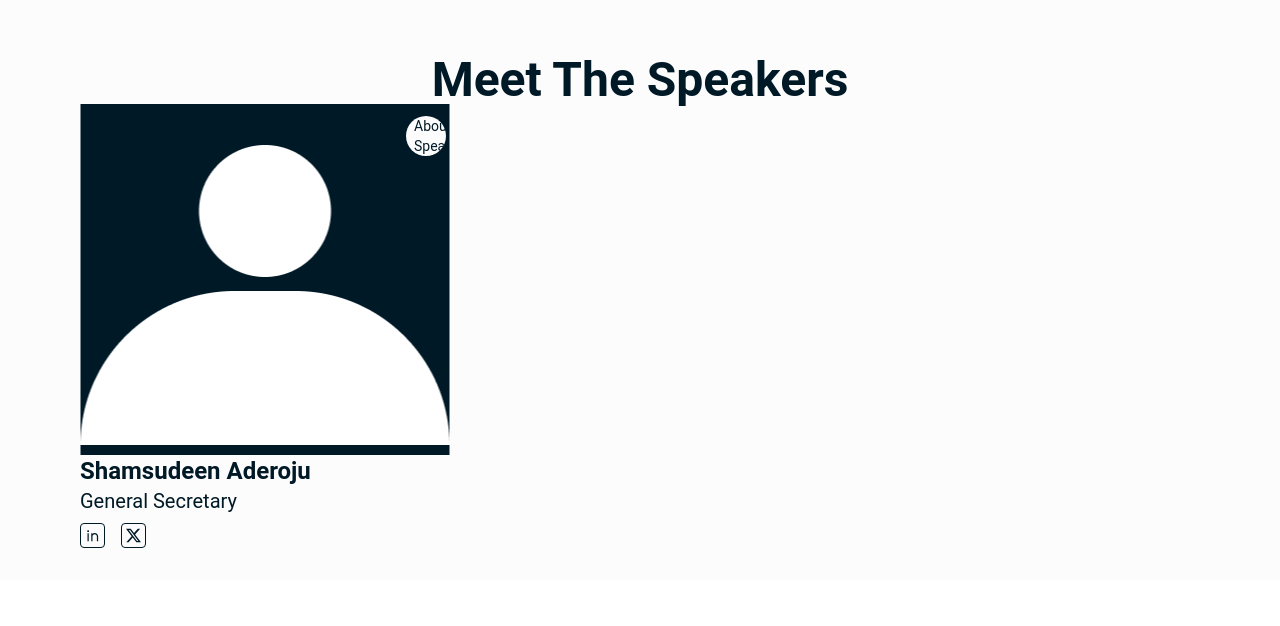
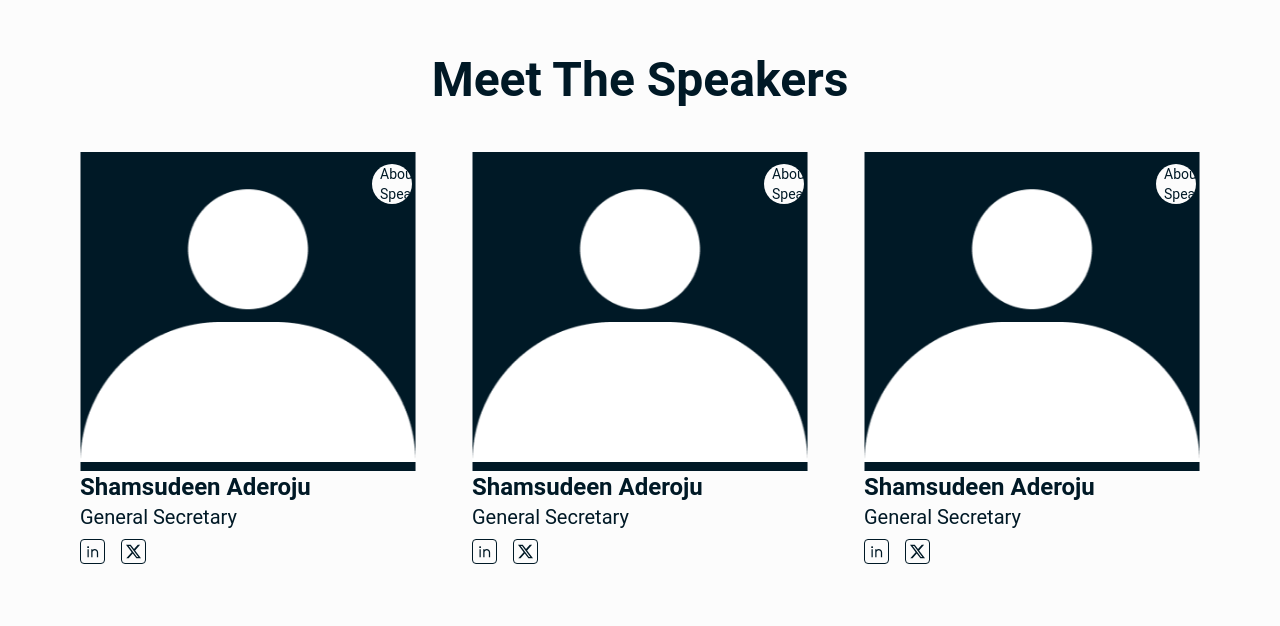
Before and after one commit to Yusuf-Najeeb/jciaso, a React (Create React App) app: page /QLV in a window 1280 px wide. Shown: the part 2282-2908 px from the top of the page. Before the commit the page ends 2862 px from the top, so only its background shows below. Built offline with nearby package versions, Linux system fonts and the light colour scheme.

Commit message:
Modified: Speakers Card

```diff
--- a/src/components/QLV/Speakers.jsx
+++ b/src/components/QLV/Speakers.jsx
@@ -1,44 +1,108 @@
 // import { useState } from "react";
-
+import { Link } from "react-router-dom";
 import { BsInfoCircle, BsTwitterX } from "react-icons/bs";
 import { RiLinkedinLine } from "react-icons/ri";
 import Avatar from "./assets/avatar.png";
 
-// const speakerCard = ({speaker}) =>{
-//     return(
+const data = [
+  {
+    name: "Shamsudeen Aderoju",
+    avatar: Avatar,
+    position: "General Secretary",
+    linkedin: "https://www.linkedin.com/",
+    twitter: "https://twitter.com/",
+    profile:
+      "Lorem ipsum dolor, sit amet consectetur adipisicing elit. Architecto facere ea minus, perferendis, debitis neque iste excepturi nihil cupiditate, eveniet autem sapiente dolorem consequuntur necessitatibus laborum maiores. Animi, est. Alias.",
+  },
+  {
+    name: "Shamsudeen Aderoju",
+    avatar: Avatar,
+    position: "General Secretary",
+    linkedin: "https://www.linkedin.com/",
+    twitter: "https://twitter.com/",
+    profile:
+      "Lorem ipsum dolor, sit amet consectetur adipisicing elit. Architecto facere ea minus, perferendis, debitis neque iste excepturi nihil cupiditate, eveniet autem sapiente dolorem consequuntur necessitatibus laborum maiores. Animi, est. Alias.",
+  },
+  {
+    name: "Shamsudeen Aderoju",
+    avatar: Avatar,
+    position: "General Secretary",
+    linkedin: "https://www.linkedin.com/",
+    twitter: "https://twitter.com/",
+    profile:
+      "Lorem ipsum dolor, sit amet consectetur adipisicing elit. Architecto facere ea minus, perferendis, debitis neque iste excepturi nihil cupiditate, eveniet autem sapiente dolorem consequuntur necessitatibus laborum maiores. Animi, est. Alias.",
+  },
+  {
+    name: "Shamsudeen Aderoju",
+    avatar: Avatar,
+    position: "General Secretary",
+    linkedin: "https://www.linkedin.com/",
+    twitter: "https://twitter.com/",
+    profile:
+      "Lorem ipsum dolor, sit amet consectetur adipisicing elit. Architecto facere ea minus, perferendis, debitis neque iste excepturi nihil cupiditate, eveniet autem sapiente dolorem consequuntur necessitatibus laborum maiores. Animi, est. Alias.",
+  },
+  {
+    name: "Shamsudeen Aderoju",
+    avatar: Avatar,
+    position: "General Secretary",
+    linkedin: "https://www.linkedin.com/",
+    twitter: "https://twitter.com/",
+    profile:
+      "Lorem ipsum dolor, sit amet consectetur adipisicing elit. Architecto facere ea minus, perferendis, debitis neque iste excepturi nihil cupiditate, eveniet autem sapiente dolorem consequuntur necessitatibus laborum maiores. Animi, est. Alias.",
+  },
+  {
+    name: "Shamsudeen Aderoju",
+    avatar: Avatar,
+    position: "General Secretary",
+    linkedin: "https://www.linkedin.com/",
+    twitter: "https://twitter.com/",
+    profile:
+      "Lorem ipsum dolor, sit amet consectetur adipisicing elit. Architecto facere ea minus, perferendis, debitis neque iste excepturi nihil cupiditate, eveniet autem sapiente dolorem consequuntur necessitatibus laborum maiores. Animi, est. Alias.",
+  },
+];
 
-//     )
-// }
-
-const Speakers = () => {
+const SpeakerCard = ({ speaker }) => {
   return (
-    <main className="bg-[#FCFCFC] text-[#001926] pt-[6rem] pb-8 px-[5rem]">
-      <h2 className="text-5xl font-bold text-center">Meet The Speakers</h2>
-
-      <div className="flex">
+    <div className="w-[30%] my-8">
       <figure>
         <div className="relative">
           <p className="absolute right-1 top-3 px-2 rounded-full bg-[#FCFCFC] text-[#001926] text-sm w-10 hover:w-fit overflow-hidden transition-all duration-500 ease-in-out flex items-center gap-2">
             <span className="">About Speaker</span>
             <BsInfoCircle />
           </p>
-            <img src={Avatar} alt="Speaker at QLV 2024" />
+          <img src={speaker.avatar} alt={speaker.name} />
         </div>
         <figcaption>
-            <p className="font-bold text-2xl">Shamsudeen Aderoju</p>
-            <p className="text-xl">General Secretary</p>
+          <p className="font-bold text-2xl">{speaker.name}</p>
+          <p className="text-xl">{speaker.position}</p>
           <p className="flex items-center gap-4 mt-2">
+            <Link to={speaker.linkedin}>
               <RiLinkedinLine
                 className="transition border border-[#001926] p-1 rounded hover:bg-[#001926] hover:text-[#FCFCFC] cursor-pointer"
                 size={25}
               />
+            </Link>
+            <Link to={speaker.twitter}>
               <BsTwitterX
                 className="transition border border-[#001926] p-1 rounded hover:bg-[#001926] hover:text-[#FCFCFC] cursor-pointer"
                 size={25}
               />
+            </Link>
           </p>
         </figcaption>
       </figure>
+    </div>
+  );
+};
+
+const Speakers = () => {
+  return (
+    <main className="bg-[#FCFCFC] text-[#001926] pt-[6rem] pb-8 px-[5rem]">
+      <h2 className="text-5xl font-bold text-center">Meet The Speakers</h2>
+      <div className="flex items-center justify-between flex-wrap my-4">
+        {data.map((item, i) => {
+          return <SpeakerCard speaker={item} key={i} />;
+        })}
       </div>
     </main>
   );
```
Lines whose indentation alone changed are shown as unchanged.
